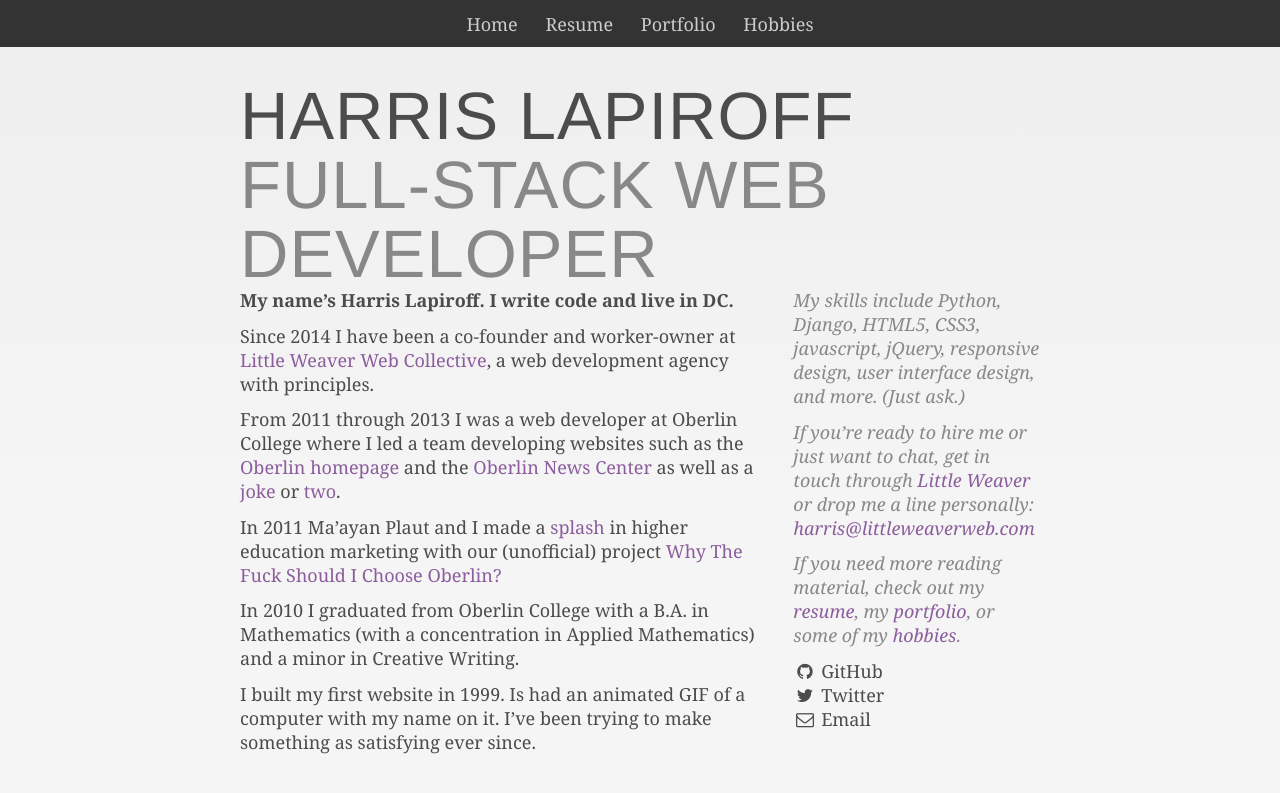
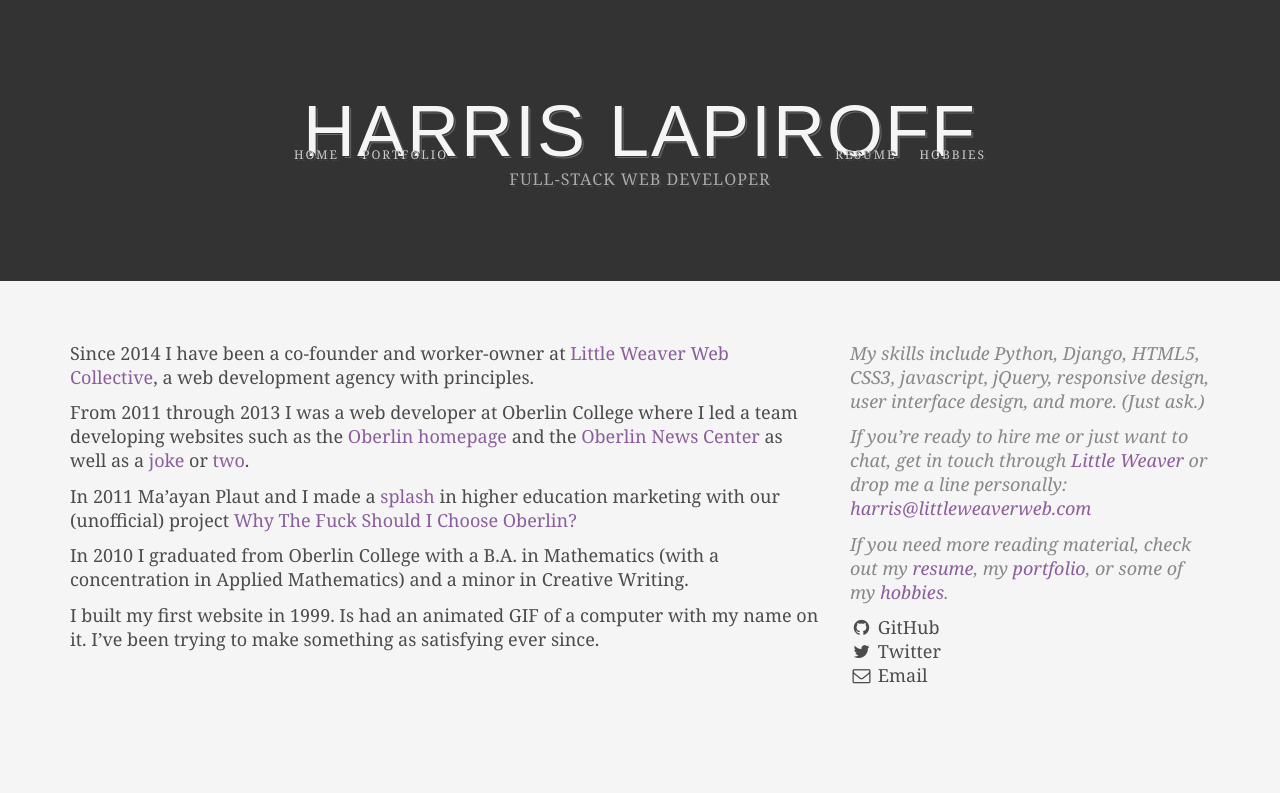
Before and after one commit to harrislapiroff/chromamine.com, a Jekyll site: the page built from index.md, in a window 1280 px wide. Shown: the top 793 px of the page. Built offline with Jekyll 4.4.1, drawn with Linux system fonts in a browser that asks for light colours; nearby versions of some CDN libraries.

Commit message:
Redesigned header.

```diff
--- a/_layouts/base.html
+++ b/_layouts/base.html
@@ -9,15 +9,6 @@
     <script>try{Typekit.load();}catch(e){}</script>
 </head>
 <body>
-    <div class="navbar-chromamine">
-        <div class="container-800">
-            <a {% if page.active == "home" %}class="active"{% endif %} href="/">Home</a>
-            <a {% if page.active == "resume" %}class="active"{% endif %} href="/resume/">Resume</a>
-            <a {% if page.active == "portfolio" %}class="active"{% endif %} href="/portfolio/">Portfolio</a>
-            <a {% if page.active == "hobbies" %}class="active"{% endif %} href="/hobbies/">Hobbies</a>
-        </div>
-    </div>
-    <div class="container-800">
     <header id="hd">
         <h1 class="name">
             Harris Lapiroff
@@ -25,10 +16,19 @@
         <h2 class="position">
             Full-Stack Web Developer
         </h2>
+        <div class="navbar-chromamine">
+            <div class="container">
+                <a id="n1" {% if page.active == "home" %}class="active"{% endif %} href="/">Home</a>
+                <a id="n2" {% if page.active == "portfolio" %}class="active"{% endif %} href="/portfolio/">Portfolio</a>
+                <a id="n3" {% if page.active == "resume" %}class="active"{% endif %} href="/resume/">Resume</a>
+                <a id="n4" {% if page.active == "hobbies" %}class="active"{% endif %} href="/hobbies/">Hobbies</a>
+            </div>
+        </div>
     </header>
     <main id="bd">
+        <div class="container d">
             {{ content }}
+        </div>
     </main>
-    </div>
 </body>
 </html>
--- a/index.md
+++ b/index.md
@@ -1,8 +1,6 @@
 ---
 layout: home
 ---
-
-**My name's Harris Lapiroff. I write code and live in DC.**
 
 Since 2014 I have been a co-founder and worker-owner at [Little Weaver Web Collective](http://littleweaverweb.com/), a web development agency with principles.
 
```
Also changed, not shown: _compass/sass/styles.sass (+40 -34 lines), static/stylesheets/styles.css. Lines whose indentation alone changed are shown as unchanged.
